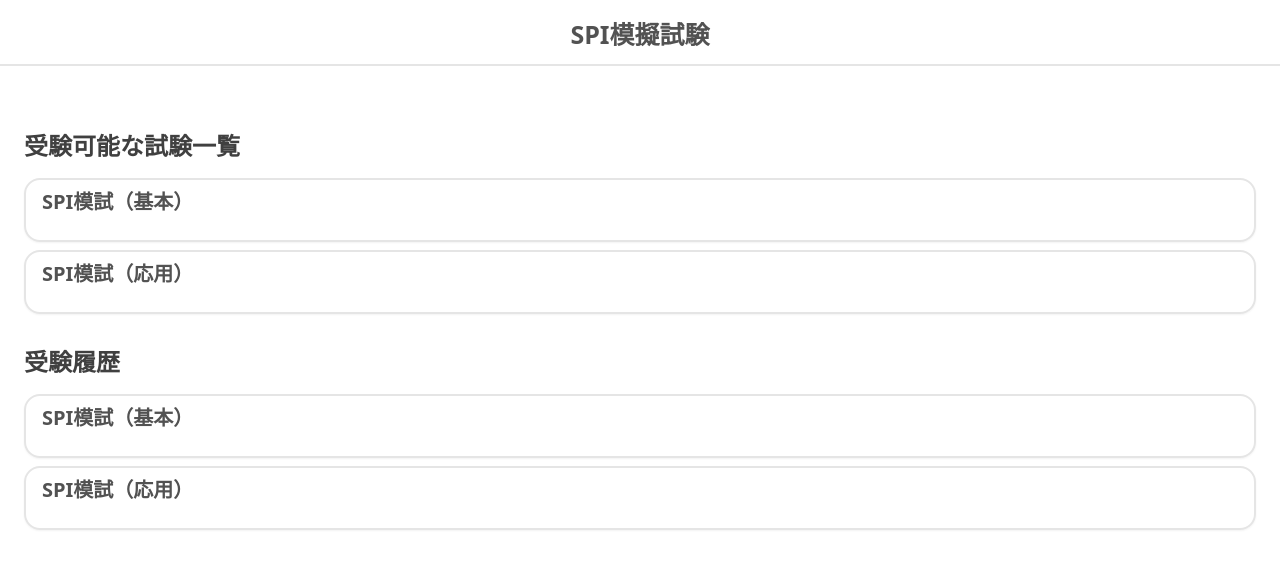
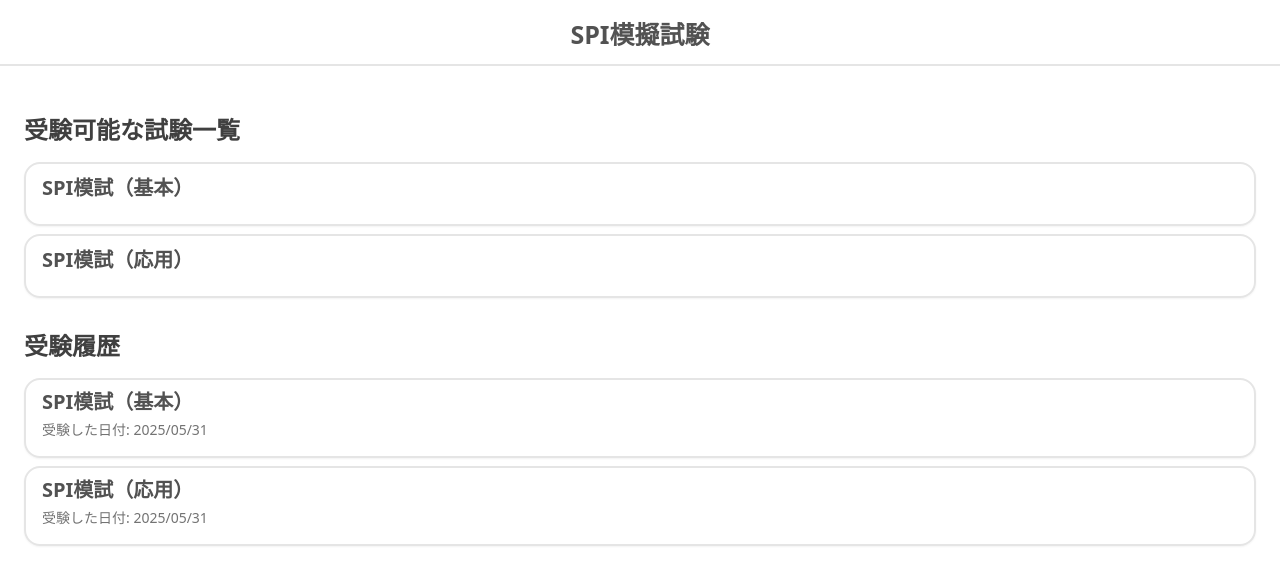
Before and after one commit to Elic0de/ShukatsuPlus, a Vue app in the folder v2/: page /spi in a window 1280 px wide. Shown: the top 578 px of the page. Built offline with nearby package versions, Linux system fonts and the light colour scheme; what @line/liff, vue-toast-notification would draw is missing.

Commit message:
feat(card): display exam date in exam history section only

```diff
--- a/v2/src/components/ui/Card.vue
+++ b/v2/src/components/ui/Card.vue
@@ -1,11 +1,11 @@
 <template>
   <button
     class="border-2 border-neutral-200 rounded-2xl w-full mb-2 text-left p-0 shadow-xs overflow-hidden"
-    @click="$emit('click')"
   >
     <div class="flex flex-row min-h-15 pl-4">
       <div class="flex flex-col justify-center mt-2 mr-auto mb-4">
-        <div class="text-xl font-bold mb-2">{{ title }}</div>
+        <div class="text-xl font-bold mb-1">{{ title }}</div>
+        <div v-if="date" class="text-sm text-neutral-500">受験した日付: {{ date }}</div>
       </div>
     </div>
   </button>
@@ -15,6 +15,7 @@
 defineProps({
   title: String,
   subtitle: String,
-  image: String
+  image: String,
+  date: String
 })
 </script>
--- a/v2/src/views/exam/ExamList.vue
+++ b/v2/src/views/exam/ExamList.vue
@@ -4,7 +4,7 @@
      <div class="m-0 flex w-full flex-col pb-20 text-center">
       <div class="sticky z-10 bg-white">
         <div class="mt-6 mb-5 text-[25px] font-bold">SPI模擬試験</div>
-        <div class="mb-4 h-6.5 items-center">
+        <div class="h-6.5 items-center">
           <hr class="h-0 border-0 border-t-2 border-neutral-200" />
         </div>
       </div>
@@ -26,6 +26,8 @@
               v-for="exam in examStore.data"
               :key="exam.exam_id"
               :title="exam.title"
+              :date="'2025/05/31'"
+              @click="() => goToReview('0cffbc57-1ce6-4a05-8de7-cbf3bca36720')"
             />
           </section>
         </section>
@@ -53,4 +55,8 @@ async function startExam(examId) {
   if (!session_id) return;
   router.push(`/spi/${session_id}`)
 }
+
+const goToReview = (examId) => {
+  router.push(`/spi/review/${examId}`)
+}
 </script>
```
